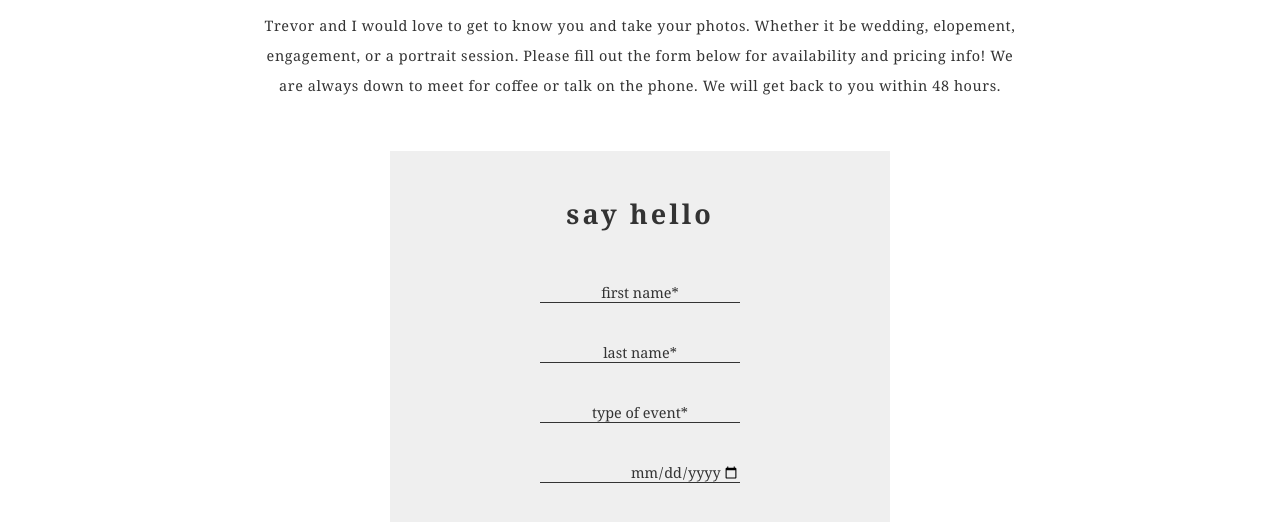
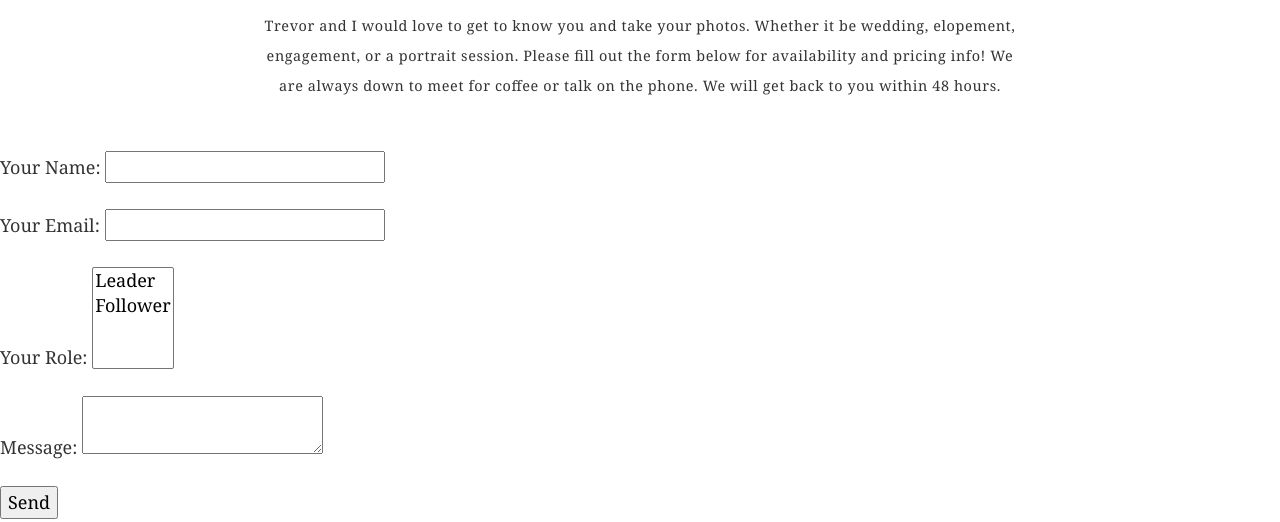
Before and after one commit to TrevPennington/thepenningtonco, a Gatsby site: page /inquire in a window 1280 px wide. Shown: the part 229-751 px from the top of the page. Built offline with nearby package versions, Linux system fonts and the light colour scheme; Gatsby itself is replaced by a stand-in of ours.

Commit message:
form test2

```diff
--- a/src/components/form.js
+++ b/src/components/form.js
@@ -11,7 +11,7 @@ export default () => {
           </div>
 
 
-          <form className='contactForm' data-netlify="true" name='inquiry' method='post'>
+          {/* <form className='contactForm' data-netlify="true" name='inquiry' method='post'>
               <h4 className='formTitle'>say hello</h4>
               <div className='groupOne'>
                   <input id='f1' type='text' placeholder='first name*' required/>
@@ -25,7 +25,7 @@ export default () => {
                   <input id='f7' type='text' placeholder='how did you hear about us?!' />
                   <button id='f8' type='submit' className='submitForm'>submit!</button>
               </div>
-          </form>
+          </form> */}
 
           <form name="contact" method="POST" data-netlify="true">
   <p>
```
